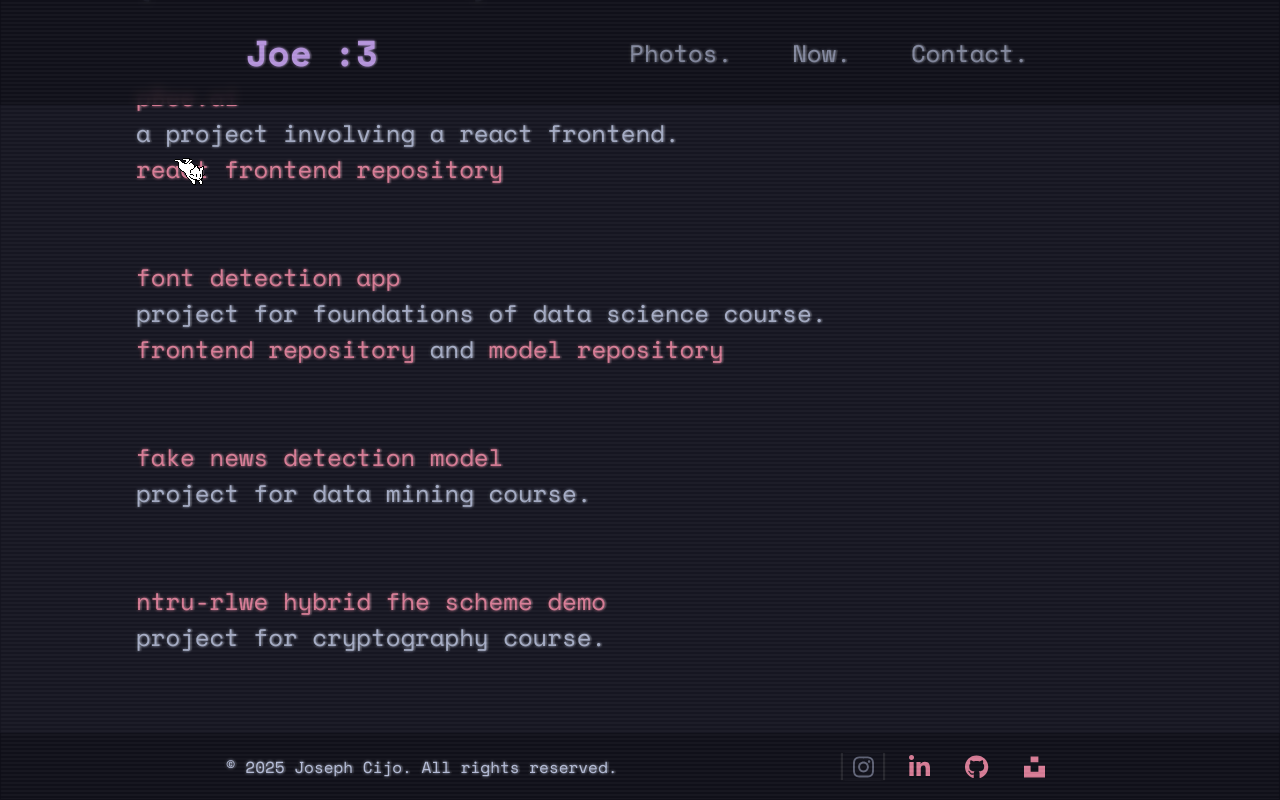
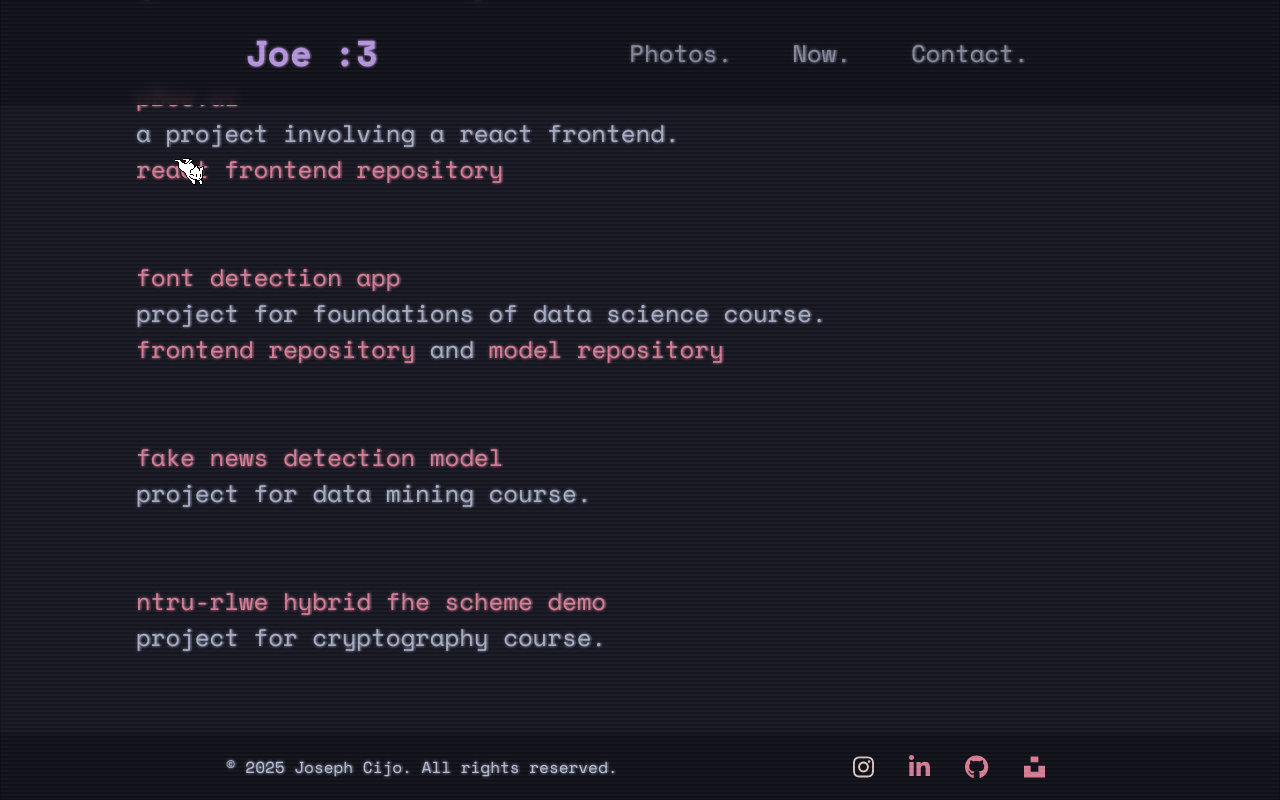
Before and after one commit to joejo-joestar/joestar, a React (Vite) app: page / in a window 1280 px wide. In both pictures the pointer is over the link 863 px from the left and 1916 px from the top of the page. Shown: the part 1150-1950 px from the top of the page. Built offline with nearby package versions, Linux system fonts and the light colour scheme; no server answers.

Commit message:
fix for issue #4
removed text and box shadows for anchor tags

```diff
--- a/src/components/Footer/index.css
+++ b/src/components/Footer/index.css
@@ -31,7 +31,10 @@ footer p {
 }
 
 .social-links a:hover {
+  color: var(--main-accent-color-rosewater);
   background-color: transparent;
+  text-shadow: none;
+  box-shadow: none;
 }
 
 .fab {
```
